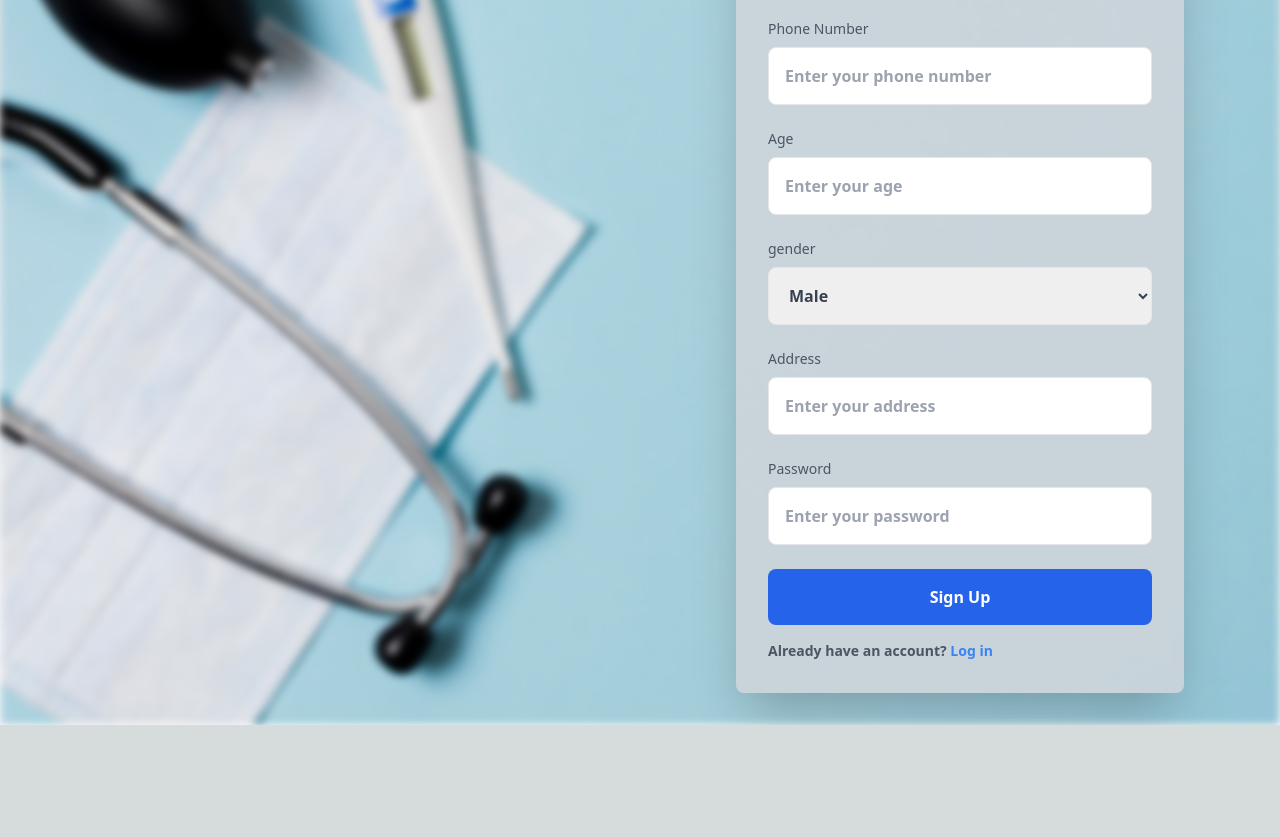
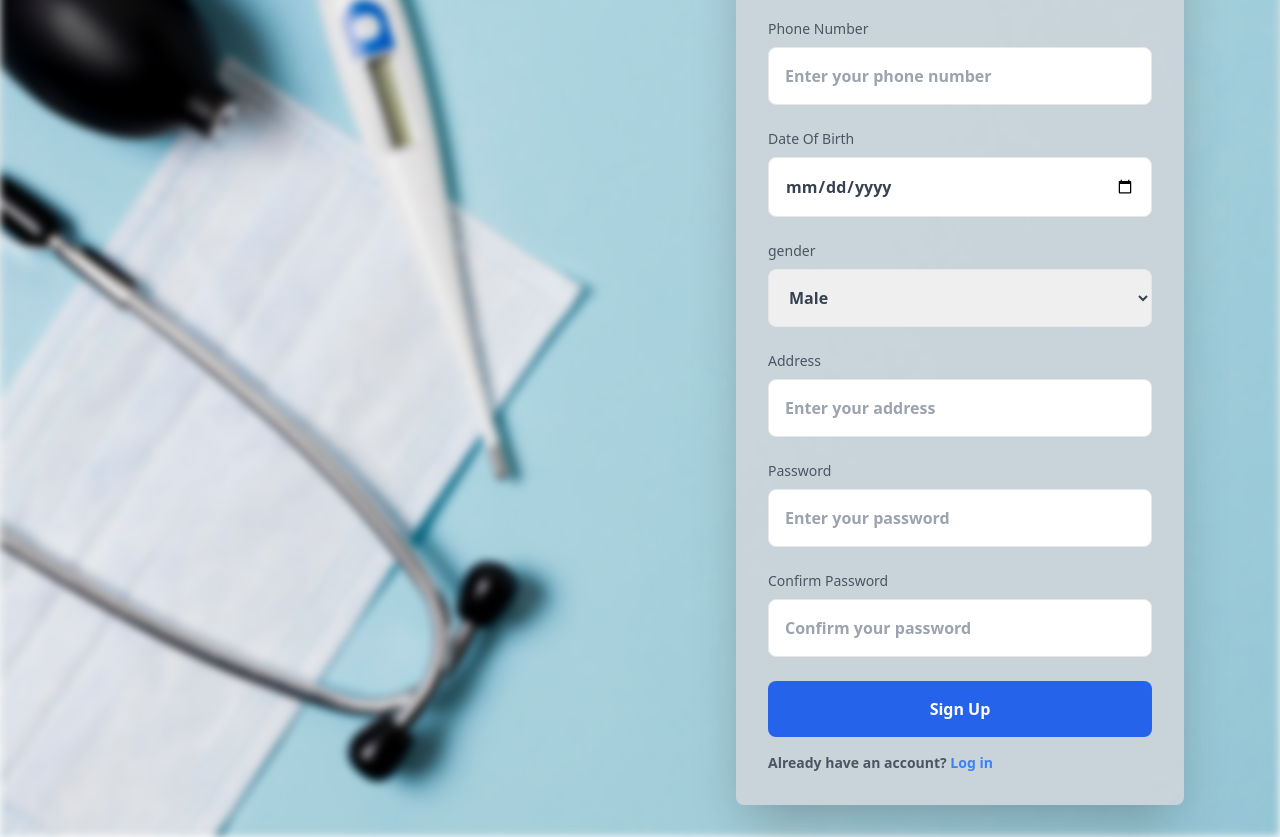
Before and after one commit to NafisFaiyaz007/MedEase_CSE499_SeniorDesign, a Next.js app in the folder medease/frontend/: page /signup in a window 1280 px wide. Shown: the part 380-1217 px from the top of the page. Before the commit the page ends 1105 px from the top, so only its background shows below. Built offline with nearby package versions, Linux system fonts and the light colour scheme.

Commit message:
signup complete

```diff
--- a/medease/frontend/src/app/signup/page.js
+++ b/medease/frontend/src/app/signup/page.js
@@ -1,6 +1,6 @@
 'use client'
 // pages/Signup.js
-import React from "react";
+import {React, useState} from "react";
 import Image from "next/image";
 import axios from 'axios';
 import { useRouter } from "next/navigation";
@@ -8,8 +8,11 @@ import { useRouter } from "next/navigation";
 
 const Signup = () => {
   const router = useRouter()
+  const [errorMessage, setErrorMessage] = useState('');
+
   const handleSubmit = async (data) => {
-    console.log(data);
+    console.log(data.password);
+    if(data.password == data.confirmPassword){
     try {
       const response = await axios.post('http://localhost:8000/api/users/registerPatient', {
         ...data,
@@ -29,6 +32,9 @@ const Signup = () => {
         // Something happened in setting up the request that triggered an Error
         console.error('Error setting up the request', error.message);
       }}
+    }
+    else
+    setErrorMessage("Passwords don't match");
   };
   return (
     <div className="min-h-screen relative">
@@ -73,6 +79,7 @@ const Signup = () => {
                   handleSubmit(data);
                 }}>
               <div className="mb-6">
+                {errorMessage && <div className="error-message" class="p-4 mb-4 text-sm text-red-800 rounded-lg bg-red-50 dark:bg-gray-800 dark:text-red-400 font-medium" role="alert"><span>{errorMessage}</span></div>}
                 <label
                   htmlFor="name"
                   className="block text-sm font-medium text-gray-600 mb-1"
@@ -85,6 +92,7 @@ const Signup = () => {
                   name="name"
                   className="mt-1 p-4 w-full border rounded-lg"
                   placeholder="Enter your name"
+                  required
                 />
               </div>
               <div className="mb-6">
@@ -100,6 +108,7 @@ const Signup = () => {
                   name="email"
                   className="mt-1 p-4 w-full border rounded-lg"
                   placeholder="Enter your email"
+                  required
                 />
               </div>
               <div className="mb-6">
@@ -115,21 +124,23 @@ const Signup = () => {
                   name="phone"
                   className="mt-1 p-4 w-full border rounded-lg"
                   placeholder="Enter your phone number"
+                  required
                 />
               </div>
               <div className="mb-6">
                 <label
-                  htmlFor="age"
+                  htmlFor="dateOfBirth"
                   className="block text-sm font-medium text-gray-600 mb-1"
                 >
-                  Age
+                  Date Of Birth
                 </label>
                 <input
-                  type="number"
-                  id="age"
-                  name="age"
+                  type="date"
+                  id="dateOfBirth"
+                  name="dateOfBirth"
                   className="mt-1 p-4 w-full border rounded-lg"
-                  placeholder="Enter your age"
+                  placeholder="Enter your date of birth"
+                  required
                 />
               </div>
               <div className="mb-6">
@@ -143,6 +154,7 @@ const Signup = () => {
                   id="gender"
                   name="gender"
                   className="mt-1 p-4 w-full border rounded-lg"
+                  required
                 >
                   <option value="male">Male</option>
                   <option value="female">Female</option>
@@ -162,6 +174,7 @@ const Signup = () => {
                   name="address"
                   className="mt-1 p-4 w-full border rounded-lg"
                   placeholder="Enter your address"
+                  required
                 />
               </div>
               {/* <div className="mb-6">
@@ -194,6 +207,23 @@ const Signup = () => {
                   name="password"
                   className="mt-1 p-4 w-full border rounded-lg"
                   placeholder="Enter your password"
+                  required
+                />
+              </div>
+              <div className="mb-6">
+                <label
+                  htmlFor="confirmPassword"
+                  className="block text-sm font-medium text-gray-600 mb-1"
+                >
+                  Confirm Password
+                </label>
+                <input
+                  type="password"
+                  id="confirmPassword"
+                  name="confirmPassword"
+                  className="mt-1 p-4 w-full border rounded-lg"
+                  placeholder="Confirm your password"
+                  required
                 />
               </div>
               <button
```
